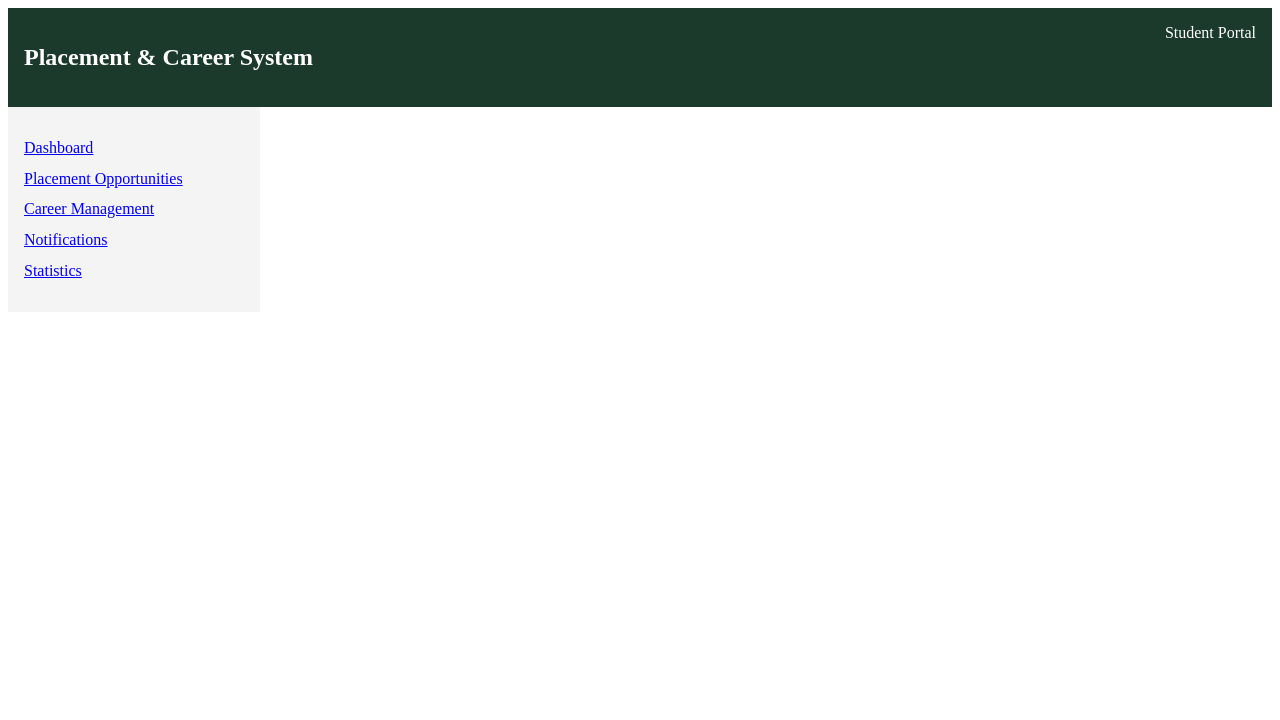
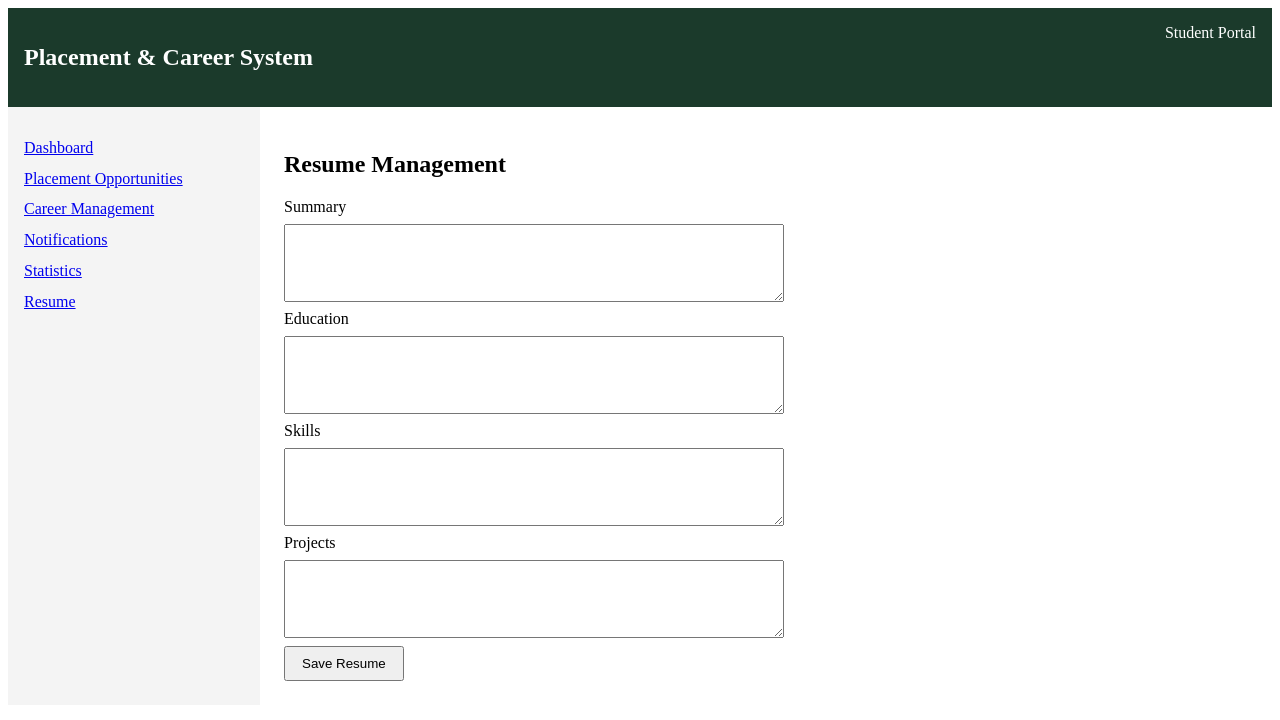
Before and after one commit to vaibhava-shrivastav/mini_project_fullstack, a React (Vite) app in the folder placement-system/: page /resume in a window 1280 px wide. Shown: the top 720 px of the page. Built offline with nearby package versions, Linux system fonts and the light colour scheme.

Commit message:
Add resume management module with local storage save

```diff
--- a/placement-system/src/App.jsx
+++ b/placement-system/src/App.jsx
@@ -1,3 +1,4 @@
+
 import { BrowserRouter, Routes, Route } from "react-router-dom";
 import Navbar from "./components/Navbar";
 import Sidebar from "./components/Sidebar";
@@ -6,7 +7,9 @@ import Opportunities from "./pages/Opportunities";
 import Career from "./pages/Career";
 import Notifications from "./pages/Notifications";
 import Statistics from "./pages/Statistics";
+import Resume from "./pages/Resume";
 import "./App.css";
+
 export default function App() {
   return (
     <BrowserRouter>
@@ -20,6 +23,7 @@ export default function App() {
             <Route path="/career" element={<Career />} />
             <Route path="/notifications" element={<Notifications />} />
             <Route path="/statistics" element={<Statistics />} />
+            <Route path="/resume" element={<Resume />} />
           </Routes>
         </main>
       </div>
--- a/placement-system/src/components/Sidebar.jsx
+++ b/placement-system/src/components/Sidebar.jsx
@@ -1,3 +1,4 @@
+
 import { Link } from "react-router-dom";
 
 export default function Sidebar() {
@@ -7,12 +8,16 @@ export default function Sidebar() {
     { to: "/career", label: "Career Management" },
     { to: "/notifications", label: "Notifications" },
     { to: "/statistics", label: "Statistics" },
+    { to: "/resume", label: "Resume" },
   ];
+
   return (
     <aside className="sidebar">
       <ul>
         {links.map((l) => (
-          <li key={l.to}><Link to={l.to}>{l.label}</Link></li>
+          <li key={l.to}>
+            <Link to={l.to}>{l.label}</Link>
+          </li>
         ))}
       </ul>
     </aside>
--- a/placement-system/src/index.css
+++ b/placement-system/src/index.css
@@ -43,3 +43,26 @@ td {
 input[type="text"] { padding: 0.5rem; width: 100%; margin: 1rem 0; box-sizing: border-box; }
 .job-list { display: flex; flex-direction: column; gap: 1rem; }
 .job-card { border: 1px solid #ddd; border-radius: 8px; padding: 1rem; }
+
+
+.resume-form {
+  display: flex;
+  flex-direction: column;
+  gap: 0.5rem;
+  max-width: 500px;
+}
+
+.resume-form textarea {
+  padding: 0.5rem;
+  min-height: 60px;
+}
+
+.resume-form button {
+  padding: 0.5rem 1rem;
+  width: fit-content;
+}
+
+.saved-msg {
+  color: green;
+  font-size: 0.85rem;
+}
--- /dev/null
+++ b/placement-system/src/pages/Resume.jsx
@@ -0,0 +1,63 @@
+
+import { useState } from "react";
+
+export default function Resume() {
+  const [resume, setResume] = useState({
+    summary: "",
+    education: "",
+    skills: "",
+    projects: "",
+  });
+
+  const [saved, setSaved] = useState(false);
+
+  const handleChange = (e) => {
+    setResume({ ...resume, [e.target.name]: e.target.value });
+    setSaved(false);
+  };
+
+  const handleSave = () => {
+    localStorage.setItem("resume", JSON.stringify(resume));
+    setSaved(true);
+  };
+
+  return (
+    <div>
+      <h2>Resume Management</h2>
+
+      <div className="resume-form">
+        <label>Summary</label>
+        <textarea
+          name="summary"
+          value={resume.summary}
+          onChange={handleChange}
+        />
+
+        <label>Education</label>
+        <textarea
+          name="education"
+          value={resume.education}
+          onChange={handleChange}
+        />
+
+        <label>Skills</label>
+        <textarea
+          name="skills"
+          value={resume.skills}
+          onChange={handleChange}
+        />
+
+        <label>Projects</label>
+        <textarea
+          name="projects"
+          value={resume.projects}
+          onChange={handleChange}
+        />
+
+        <button onClick={handleSave}>Save Resume</button>
+
+        {saved && <p className="saved-msg">Resume saved locally.</p>}
+      </div>
+    </div>
+  );
+}
```
